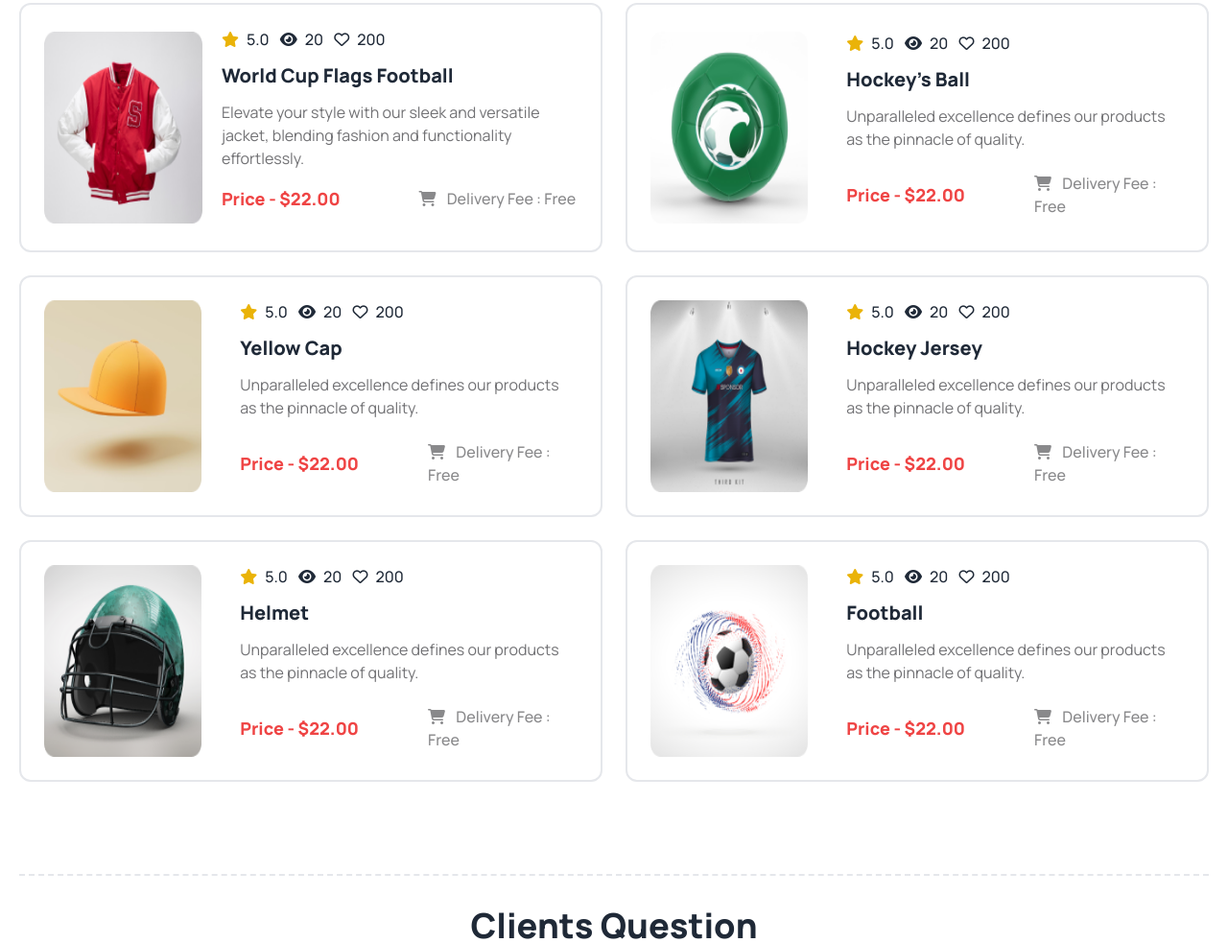
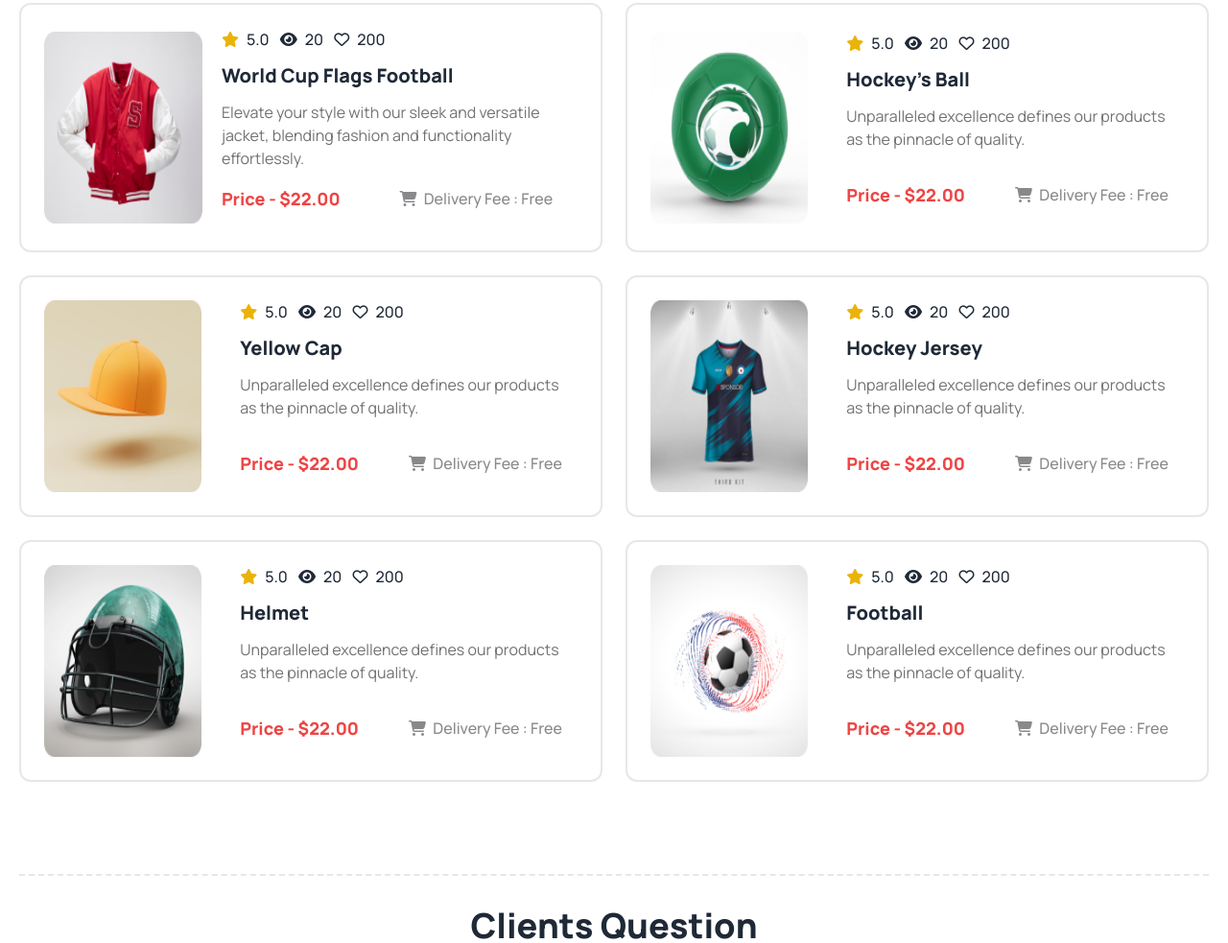
Before and after one commit to bissawjit18/ph-assignment-c, a plain HTML site: page index.html in a window 1280 px wide. Shown: the part 2614-3597 px from the top of the page at 96% size. Drawn offline with nearby package versions, Linux system fonts and the light colour scheme.

Commit message:
Our New Product section card updated

```diff
--- a/index.html
+++ b/index.html
@@ -255,8 +255,8 @@
                             <p class="text-red-500 text-lg font-extrabold my-4 lg:mt-4 ">
                                 Price - $22.00
                             </p>
-                            <p class="font-medium lg:pl-5">
-                                <i class="fa-solid fa-cart-shopping lg:pr-2"></i> Delivery Fee : Free
+                            <p class="font-medium">
+                                <i class="fa-solid fa-cart-shopping pr-1"></i> Delivery Fee : Free
                             </p>
                         </div>
 
@@ -279,8 +279,8 @@
                             <p class="text-red-500 text-lg font-extrabold my-4 lg:mt-4 ">
                                 Price - $22.00
                             </p>
-                            <p class="font-medium lg:pl-5">
-                                <i class="fa-solid fa-cart-shopping lg:pr-2"></i> Delivery Fee : Free
+                            <p class="font-medium">
+                                <i class="fa-solid fa-cart-shopping pr-1"></i> Delivery Fee : Free
                             </p>
                         </div>
                     </div>
@@ -302,8 +302,8 @@
                             <p class="text-red-500 text-lg font-extrabold my-4 lg:mt-4 ">
                                 Price - $22.00
                             </p>
-                            <p class="font-medium lg:pl-5">
-                                <i class="fa-solid fa-cart-shopping lg:pr-2"></i> Delivery Fee : Free
+                            <p class="font-medium">
+                                <i class="fa-solid fa-cart-shopping pr-1"></i> Delivery Fee : Free
                             </p>
                         </div>
                     </div>
@@ -325,8 +325,8 @@
                             <p class="text-red-500 text-lg font-extrabold my-4 lg:mt-4 ">
                                 Price - $22.00
                             </p>
-                            <p class="font-medium lg:pl-5">
-                                <i class="fa-solid fa-cart-shopping lg:pr-2"></i> Delivery Fee : Free
+                            <p class="font-medium">
+                                <i class="fa-solid fa-cart-shopping pr-1"></i> Delivery Fee : Free
                             </p>
                         </div>
                     </div>
@@ -348,8 +348,8 @@
                             <p class="text-red-500 text-lg font-extrabold my-4 lg:mt-4 ">
                                 Price - $22.00
                             </p>
-                            <p class="font-medium lg:pl-5">
-                                <i class="fa-solid fa-cart-shopping lg:pr-2"></i> Delivery Fee : Free
+                            <p class="font-medium">
+                                <i class="fa-solid fa-cart-shopping pr-1"></i> Delivery Fee : Free
                             </p>
                         </div>
                     </div>
@@ -371,8 +371,8 @@
                             <p class="text-red-500 text-lg font-extrabold my-4 lg:mt-4 ">
                                 Price - $22.00
                             </p>
-                            <p class="font-medium lg:pl-5">
-                                <i class="fa-solid fa-cart-shopping lg:pr-2"></i> Delivery Fee : Free
+                            <p class="font-medium">
+                                <i class="fa-solid fa-cart-shopping pr-1"></i> Delivery Fee : Free
                             </p>
                         </div>
                     </div>
@@ -389,7 +389,6 @@
                     asked questions. <br> Find helpful information about our products/services, policies, and more to
                     enhance your experience with us.</p>
             </div>
-
             <!-- FAQ container -->
             <div class="my-12 p-4 lg:p-8 border-2 rounded-2xl grid grid-cols-1 lg:grid-cols-2">
                 <!-- FAQ images  -->
```
